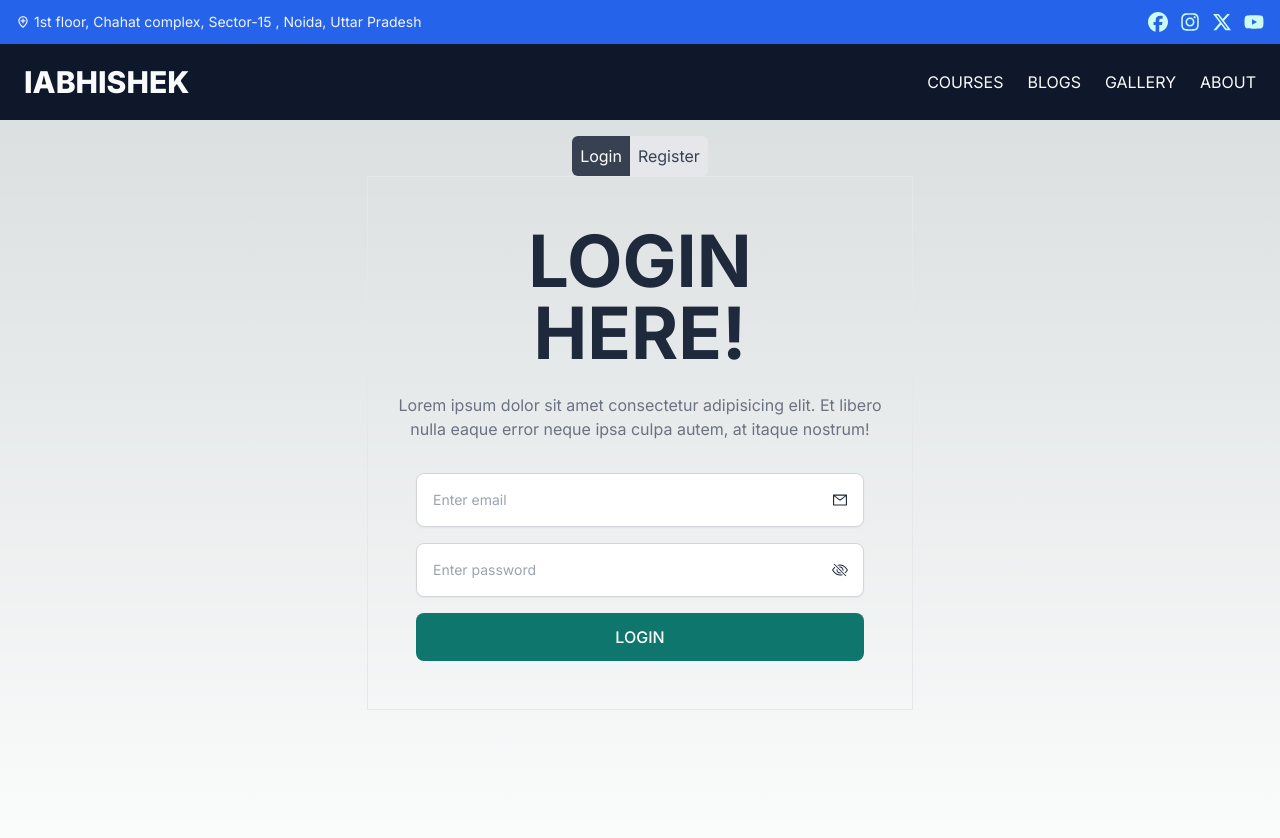
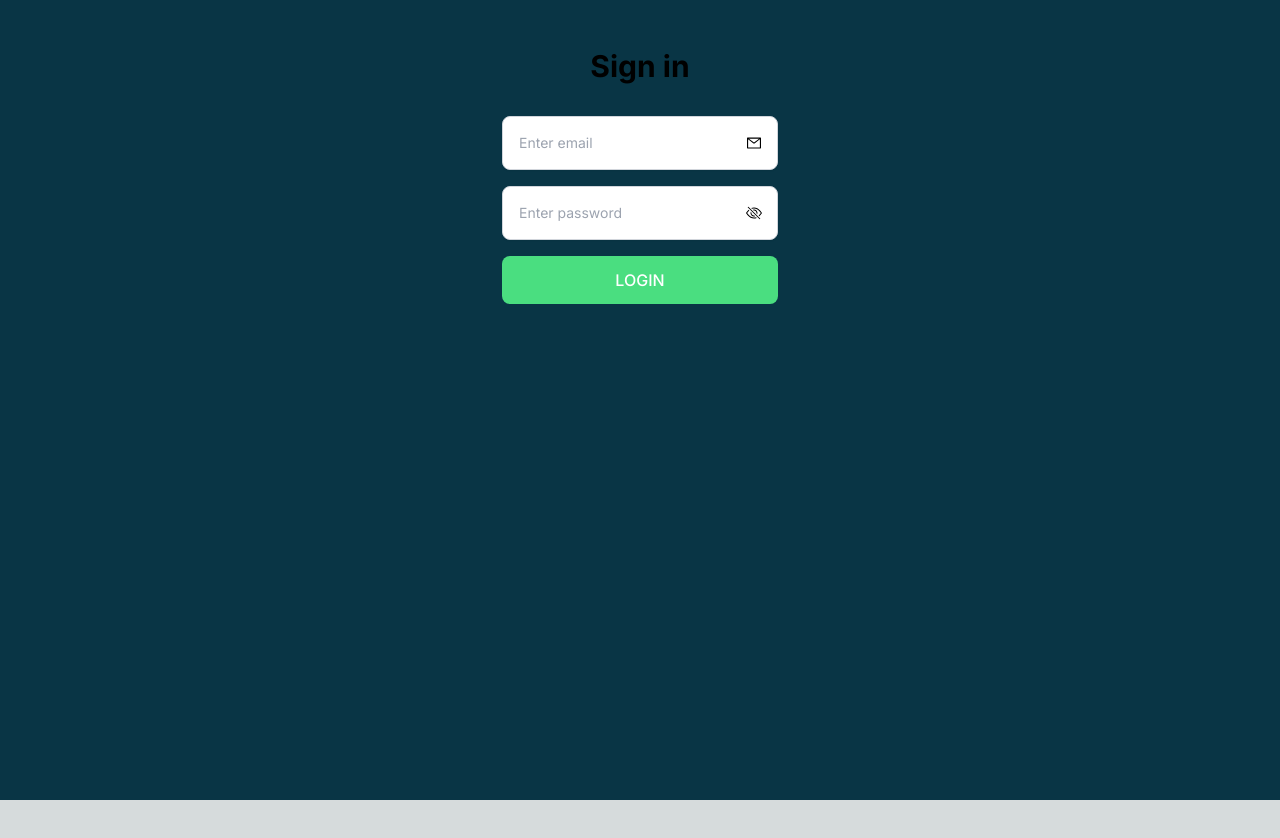
Before and after one commit to abhishekode/movie-crud, a Next.js app in the folder web/: page /auth in a window 1280 px wide. Shown: the top 838 px of the page. After the commit the page ends 800 px from the top, so only its background shows below. Built offline with nearby package versions, Linux system fonts and the light colour scheme.

Commit message:
middle ware

```diff
--- a/web/src/app/auth/page.tsx
+++ b/web/src/app/auth/page.tsx
@@ -16,26 +16,6 @@ const Auth: React.FC = () => {
   return (
     <React.Fragment>
 
-      <div className="flex justify-center items-center mt-4">
-        <button
-          onClick={() => handleActiveTab("login")}
-          className={`p-2 bg-gray-200 transition duration-300 ease-in-out rounded-tl-md rounded-bl-md ${
-            authState.activeTab === "login" ? "bg-gray-700 text-white transition duration-500" : "text-gray-700"
-          }`}
-        >
-          Login
-        </button>
-        <button
-          onClick={() => handleActiveTab("register")}
-          className={`p-2 bg-gray-200 transition duration-300 ease-in-out rounded-tr-md rounded-br-md ${
-            authState.activeTab === "register" ? "bg-gray-700 text-white transition duration-500" : "text-gray-700"
-          }`}
-        >
-          Register
-        </button>
-      </div>
-
-
       <div className="flex justify-center items-center">
         {authState.activeTab === "login" && <Login />}
         {authState.activeTab === "register" && <Register />}
--- a/web/src/app/layout.tsx
+++ b/web/src/app/layout.tsx
@@ -5,9 +5,6 @@ import 'swiper/css';
 
 // Import Layout Component
 import Providers from "./providers";
-import Header from '@/components/Layout/header'
-import Footer from '@/components/Layout/footer'
-import AOSProvider from "@/components/Common/AOSInit";
 
 const inter = Inter({ subsets: ["latin"] });
 
@@ -20,13 +17,10 @@ const RootLayout: React.FC<AdminLayoutProps> = ({ children }) => {
     <html lang="en">
 
       <body className={inter.className}>
-        <AOSProvider>
           <Providers>
-            <Header />
-            <div className="min-h-screen">{children}</div>
+            <div className="min-h-screen bg-[#093545]">{children}</div>
             {/* <Footer /> */}
           </Providers>
-        </AOSProvider>
       </body>
     </html>
   );
--- a/web/src/components/Auth/Login.tsx
+++ b/web/src/components/Auth/Login.tsx
@@ -73,16 +73,13 @@ function Login() {
 
   return (
     <>
-      <section className="text-gray-800 border">
+      <section className="">
         <div className="w-full px-4 py-12">
-          <div className="max-w-lg mx-auto text-center">
-            <h1 className="text-3xl font-bold sm:text-7xl uppercase text-slate-800">
-              Login <br /> here!
+          <div className="text-center">
+            <h1 className="font-bold text-3xl">
+              Sign in
             </h1>
-            <p className="mt-6 text-gray-500">
-              Lorem ipsum dolor sit amet consectetur adipisicing elit. Et libero
-              nulla eaque error neque ipsa culpa autem, at itaque nostrum!
-            </p>
+
           </div>
 
           <form
@@ -139,7 +136,7 @@ function Login() {
             <div className="flex items-center justify-between w-full">
               <button
                 type="submit"
-                className="w-full px-8 py-3 uppercase font-medium text-white bg-teal-700 rounded-lg"
+                className="w-full px-8 py-3 uppercase font-medium text-white bg-green-400 rounded-lg"
               >
                 {isLoading ? "Login....." : "Login"}
               </button>
```
Also changed, not shown: web/src/middleware.ts (+19 -14 lines).
